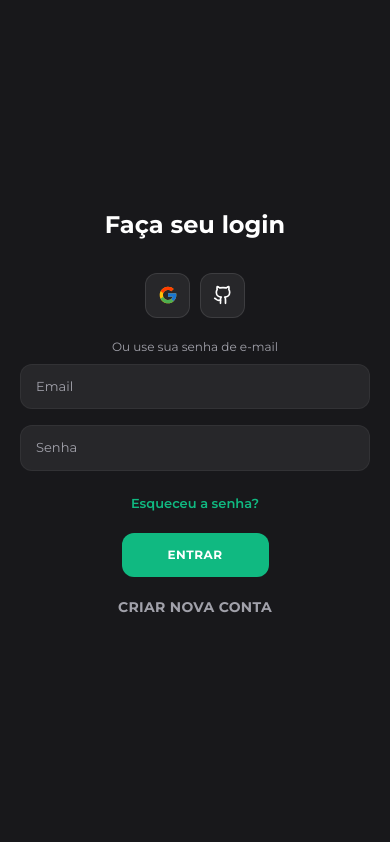
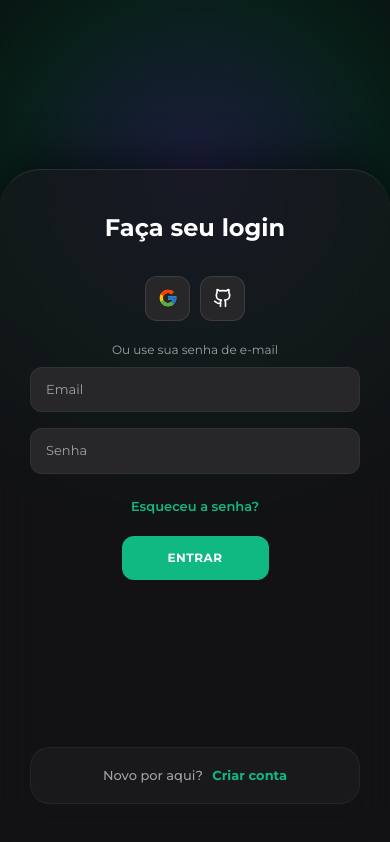
Before and after one commit to LucMNS/Finans, a React (Vite) app: page / in a window 390 px wide. Built offline with nearby package versions, Linux system fonts and the light colour scheme; no server answers.

Commit message:
feat: fundo parallax responsivo e login mobile em bottom sheet

```diff
--- a/src/components/Login.css
+++ b/src/components/Login.css
@@ -14,6 +14,24 @@
     flex-direction: column;
     height: 100vh;
     width: 100vw;
+    overflow: hidden;
+}
+
+/* --- EFEITO DE BRILHO RESPONSIVO AO MOUSE --- */
+.mouse-glow {
+    position: absolute;
+    top: 0;
+    left: 0;
+    width: 100%;
+    height: 100%;
+    pointer-events: none;
+    z-index: 0;
+    background: radial-gradient(
+      circle 800px at var(--mouse-x, 50vw) var(--mouse-y, 50vh),
+      rgba(99, 102, 241, 0.15),
+      rgba(16, 185, 129, 0.08),
+      transparent 50%
+    );
 }
 
 /* Card escuro com borda sutil */
@@ -28,6 +46,7 @@
     max-width: 90%;
     min-height: 480px;
     color: #fff;
+    z-index: 10;
 }
 
 .anim-container p {
@@ -38,12 +57,12 @@
     color: #a1a1aa;
 }
 
-.anim-container span {
+.anim-container span.divider-text {
     font-size: 12px;
     color: #a1a1aa;
 }
 
-.anim-container a {
+.anim-container a.forgot-pass {
     color: #10b981;
     font-size: 13px;
     text-decoration: none;
@@ -52,12 +71,12 @@
     transition: color 0.3s;
 }
 
-.anim-container a:hover {
+.anim-container a.forgot-pass:hover {
     color: #34d399;
 }
 
 /* Botões de Ação */
-.anim-container button {
+.anim-container button.main-btn {
     background-color: #10b981;
     color: #fff;
     font-size: 12px;
@@ -72,11 +91,11 @@
     transition: transform 0.1s, background-color 0.3s;
 }
 
-.anim-container button:active {
+.anim-container button.main-btn:active {
     transform: scale(0.95);
 }
 
-.anim-container button:hover {
+.anim-container button.main-btn:hover {
     background-color: #059669;
 }
 
@@ -84,6 +103,16 @@
 .anim-container button.hidden-btn {
     background-color: transparent;
     border-color: #fff;
+    color: #fff;
+    font-size: 12px;
+    padding: 12px 45px;
+    border: 1px solid #fff;
+    border-radius: 12px;
+    font-weight: 700;
+    letter-spacing: 0.5px;
+    text-transform: uppercase;
+    cursor: pointer;
+    transition: background-color 0.3s;
 }
 
 .anim-container button.hidden-btn:hover {
@@ -92,7 +121,7 @@
 
 /* Formulários escuros */
 .anim-container form {
-    background-color: #18181b;
+    background-color: transparent;
     display: flex;
     align-items: center;
     justify-content: center;
@@ -135,6 +164,7 @@
     top: 0;
     height: 100%;
     transition: all 0.6s ease-in-out;
+    background-color: #18181b;
 }
 
 .sign-in {
@@ -184,7 +214,7 @@
     padding: 0;
     color: #fff;
     transition: all 0.3s ease;
-    margin-top: 0;
+    cursor: pointer;
 }
 
 .social-icons button:hover {
@@ -263,55 +293,95 @@
     transform: translateX(200%);
 }
 
-/* Ocultar o botão de alternância nativamente no Desktop */
 .mobile-only-toggle {
     display: none;
 }
 
 /* ========================================= */
-/* MODO MOBILE (Telas menores que 768px) */
+/* MODO MOBILE (Telas menores que 768px)     */
+/* Design de APP: Bottom Sheet de Vidro      */
 /* ========================================= */
 @media (max-width: 768px) {
+    .login-wrapper {
+        justify-content: flex-end; /* Empurra o conteúdo para baixo */
+        padding-top: 50px;
+    }
+
+    /* O fundo agora anima sozinho no celular, criando uma aura pulsante superior */
+    .mouse-glow {
+        /* Deixamos a "tela" da luz 40% maior para esconder os cortes quando ela encolher */
+        top: -20%;
+        left: -20%;
+        width: 140%;
+        height: 140%;
+        animation: mobilePulse 8s infinite alternate ease-in-out;
+        background: radial-gradient(
+            circle 500px at 50% 30%, /* Aumentamos o tamanho da luz de 400px para 500px */
+            rgba(99, 102, 241, 0.25),
+            rgba(16, 185, 129, 0.15),
+            transparent 70%
+        ) !important;
+    }
+
+    @keyframes mobilePulse {
+        /* Como a tela base é enorme (140%), mesmo em 0.8 as bordas não aparecem */
+        0% { transform: scale(0.8); opacity: 0.6; }
+        100% { transform: scale(1.1); opacity: 1; }
+    }
+
+    /* Transformando o container em um cartão flutuante de vidro */
     .anim-container {
         width: 100%;
         max-width: 100%;
-        min-height: 100vh;
-        border-radius: 0;
+        min-height: 80vh;
+        border-radius: 40px 40px 0 0; /* Arredondado apenas em cima */
         border: none;
+        border-top: 1px solid rgba(255, 255, 255, 0.1);
+        background: rgba(24, 24, 27, 0.65); /* Fundo mais transparente */
+        backdrop-filter: blur(20px); /* Efeito de vidro embaçado */
+        -webkit-backdrop-filter: blur(20px);
+        box-shadow: 0 -10px 40px rgba(0, 0, 0, 0.5);
+        animation: slideUp 0.7s cubic-bezier(0.16, 1, 0.3, 1);
     }
 
-    /* Oculta o painel de sobreposição animado */
+    @keyframes slideUp {
+        from { transform: translateY(100%); }
+        to { transform: translateY(0); }
+    }
+
     .toggle-container {
         display: none;
     }
 
-    /* Os formulários ocupam a tela toda */
     .form-container {
         width: 100%;
-        transition: opacity 0.4s ease-in-out;
+        background-color: transparent; /* Deixa o vidro aparecer */
+        transition: opacity 0.4s ease-in-out, transform 0.5s cubic-bezier(0.16, 1, 0.3, 1);
     }
 
     .anim-container form {
-        padding: 0 20px;
+        padding: 40px 30px;
+        justify-content: flex-start; /* Empurra elementos para cima */
     }
 
-    /* Lógica de Transição (Opacidade no lugar de movimento lateral) */
+    /* Animações de arrastar fluidas */
     .sign-in {
         left: 0;
         opacity: 1;
         z-index: 2;
+        transform: translateX(0);
     }
 
     .sign-up {
         left: 0;
         opacity: 0;
         z-index: 1;
-        pointer-events: none; /* Evita clicar em botões invisíveis */
-        transform: translateX(0);
+        pointer-events: none;
+        transform: translateX(20%); /* Vem levemente da direita */
     }
 
     .anim-container.active .sign-in {
-        transform: translateX(0);
+        transform: translateX(-20%); /* Foge pra esquerda */
         opacity: 0;
         z-index: 1;
         pointer-events: none;
@@ -322,18 +392,33 @@
         opacity: 1;
         z-index: 5;
         pointer-events: auto;
-        animation: none; /* Remove a animação desktop */
+        animation: none;
     }
 
-    /* Exibe o botão de alternância focado no Mobile */
+    /* O botão de alternância vira uma pílula nativa no rodapé do form */
     .mobile-only-toggle {
         display: block;
-        margin-top: 25px;
+        margin-top: auto;
+        padding: 18px 20px;
+        width: 100%;
+        text-align: center;
+        background: rgba(255, 255, 255, 0.03);
+        border: 1px solid rgba(255, 255, 255, 0.05);
+        border-radius: 20px;
+        color: #a1a1aa;
+        font-size: 13px;
+        font-weight: 500;
+        cursor: pointer;
+        transition: background 0.3s;
+    }
+
+    .mobile-only-toggle span {
         color: #10b981;
-        font-size: 14px;
-        font-weight: 700;
-        cursor: pointer;
-        text-transform: uppercase;
-        letter-spacing: 1px;
+        font-weight: 800;
+        margin-left: 6px;
+    }
+
+    .mobile-only-toggle:active {
+        background: rgba(255, 255, 255, 0.08);
     }
 }
--- a/src/components/Login.jsx
+++ b/src/components/Login.jsx
@@ -1,4 +1,4 @@
-import React, { useState, useEffect } from 'react';
+import React, { useState, useEffect, useRef } from 'react';
 import { motion, AnimatePresence } from 'framer-motion';
 import { supabase } from '../lib/supabase';
 import { Github, AlertCircle, CheckCircle2 } from 'lucide-react';
@@ -11,8 +11,10 @@ export default function Login({ modeOverride, onFinishedUpdate }) {
   const [password, setPassword] = useState('');
   const [username, setUsername] = useState('');
   const [loading, setLoading] = useState(false);
+  const [toast, setToast] = useState({ visible: false, message: '', type: 'success' });
 
-  const [toast, setToast] = useState({ visible: false, message: '', type: 'success' });
+  // --- REFERÊNCIA PARA O FUNDO ANIMADO ---
+  const wrapperRef = useRef(null);
 
   useEffect(() => {
     if (modeOverride === 'update') {
@@ -25,6 +27,14 @@ export default function Login({ modeOverride, onFinishedUpdate }) {
     setTimeout(() => {
       setToast(prev => ({ ...prev, visible: false }));
     }, 4000);
+  };
+
+  // --- FUNÇÃO QUE CAPTURA O MOUSE E MANDA PARA O CSS ---
+  const handleMouseMove = (e) => {
+    if (!wrapperRef.current) return;
+    const { clientX, clientY } = e;
+    wrapperRef.current.style.setProperty('--mouse-x', `${clientX}px`);
+    wrapperRef.current.style.setProperty('--mouse-y', `${clientY}px`);
   };
 
   const handleOAuth = async (provider) => {
@@ -101,10 +111,11 @@ export default function Login({ modeOverride, onFinishedUpdate }) {
     </svg>
   );
 
-  // SE FOR RECUPERAÇÃO DE SENHA, MOSTRA ESSA TELA EXCLUSIVA
   if (isUpdateMode) {
     return (
-      <div className="login-wrapper relative">
+      <div className="login-wrapper relative" ref={wrapperRef} onMouseMove={handleMouseMove}>
+        <div className="mouse-glow"></div>
+
         <AnimatePresence>
           {toast.visible && (
             <motion.div initial={{ opacity: 0, y: -50, scale: 0.9 }} animate={{ opacity: 1, y: 20, scale: 1 }} exit={{ opacity: 0, y: -20, scale: 0.9 }} className={`fixed top-4 left-1/2 -translate-x-1/2 z-[9999] flex items-center gap-3 px-6 py-4 rounded-2xl shadow-2xl border backdrop-blur-md font-bold text-sm text-white ${toast.type === 'error' ? 'bg-red-500/20 border-red-500/50 shadow-red-500/20' : 'bg-emerald-500/20 border-emerald-500/50 shadow-emerald-500/20'}`}>
@@ -119,7 +130,7 @@ export default function Login({ modeOverride, onFinishedUpdate }) {
             <h1 style={{ color: '#fff', fontSize: '28px', fontWeight: 'bold', textAlign: 'center' }}>Nova Senha</h1>
             <p style={{ color: '#a1a1aa', textAlign: 'center', marginBottom: '20px' }}>Digite a sua nova senha segura.</p>
             <input type="password" placeholder="Sua nova senha" required value={password} onChange={e => setPassword(e.target.value)} />
-            <button type="submit" style={{ width: '100%' }} disabled={loading}>
+            <button type="submit" className="main-btn" style={{ width: '100%' }} disabled={loading}>
               {loading ? 'Atualizando...' : 'Confirmar Nova Senha'}
             </button>
           </form>
@@ -128,9 +139,10 @@ export default function Login({ modeOverride, onFinishedUpdate }) {
     );
   }
 
-  // SE NÃO FOR RECUPERAÇÃO, MOSTRA O LOGIN ANIMADO NORMAL
   return (
-    <div className="login-wrapper relative">
+    <div className="login-wrapper relative" ref={wrapperRef} onMouseMove={handleMouseMove}>
+      <div className="mouse-glow"></div>
+
       <AnimatePresence>
         {toast.visible && (
           <motion.div initial={{ opacity: 0, y: -50, scale: 0.9 }} animate={{ opacity: 1, y: 20, scale: 1 }} exit={{ opacity: 0, y: -20, scale: 0.9 }} className={`fixed top-4 left-1/2 -translate-x-1/2 z-[9999] flex items-center gap-3 px-6 py-4 rounded-2xl shadow-2xl border backdrop-blur-md font-bold text-sm text-white ${toast.type === 'error' ? 'bg-red-500/20 border-red-500/50 shadow-red-500/20' : 'bg-emerald-500/20 border-emerald-500/50 shadow-emerald-500/20'}`}>
@@ -149,12 +161,16 @@ export default function Login({ modeOverride, onFinishedUpdate }) {
               <button type="button" onClick={() => handleOAuth('google')}><GoogleIcon /></button>
               <button type="button" onClick={() => handleOAuth('github')}><Github size={20} /></button>
             </div>
-            <span>Ou use seu email para registrar</span>
+            <span className="divider-text">Ou use seu email para registrar</span>
             <input type="text" placeholder="Nome" required value={username} onChange={e => setUsername(e.target.value)} />
             <input type="email" placeholder="Email" required value={email} onChange={e => setEmail(e.target.value)} />
             <input type="password" placeholder="Senha" required value={password} onChange={e => setPassword(e.target.value)} />
-            <button type="submit" disabled={loading}>{loading ? 'Aguarde...' : 'Inscreva-se'}</button>
-            <p className="mobile-only-toggle" onClick={() => setIsSignUp(false)}>Já tem conta? Entrar</p>
+            <button type="submit" className="main-btn" disabled={loading}>{loading ? 'Aguarde...' : 'Inscreva-se'}</button>
+
+            {/* NOVO ESTILO DE BOTÃO MOBILE */}
+            <div className="mobile-only-toggle" onClick={() => setIsSignUp(false)}>
+              Já tem conta? <span>Entrar</span>
+            </div>
           </form>
         </div>
 
@@ -165,12 +181,16 @@ export default function Login({ modeOverride, onFinishedUpdate }) {
               <button type="button" onClick={() => handleOAuth('google')}><GoogleIcon /></button>
               <button type="button" onClick={() => handleOAuth('github')}><Github size={20} /></button>
             </div>
-            <span>Ou use sua senha de e-mail</span>
+            <span className="divider-text">Ou use sua senha de e-mail</span>
             <input type="email" placeholder="Email" required value={email} onChange={e => setEmail(e.target.value)} />
             <input type="password" placeholder="Senha" required value={password} onChange={e => setPassword(e.target.value)} />
-            <a href="#" onClick={(e) => { e.preventDefault(); handleResetPassword(); }}>Esqueceu a senha?</a>
-            <button type="submit" disabled={loading}>{loading ? 'Aguarde...' : 'Entrar'}</button>
-            <p className="mobile-only-toggle" onClick={() => setIsSignUp(true)}>Criar nova conta</p>
+            <a href="#" className="forgot-pass" onClick={(e) => { e.preventDefault(); handleResetPassword(); }}>Esqueceu a senha?</a>
+            <button type="submit" className="main-btn" disabled={loading}>{loading ? 'Aguarde...' : 'Entrar'}</button>
+
+            {/* NOVO ESTILO DE BOTÃO MOBILE */}
+            <div className="mobile-only-toggle" onClick={() => setIsSignUp(true)}>
+              Novo por aqui? <span>Criar conta</span>
+            </div>
           </form>
         </div>
 
```
Also changed, not shown: src/components/Dashboard.jsx (+99 -17 lines).
